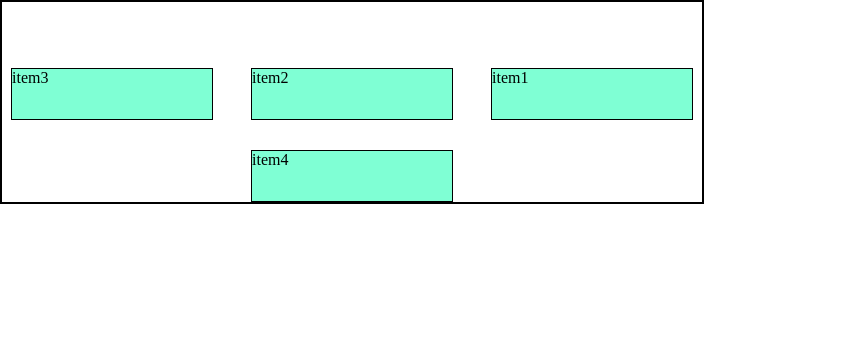
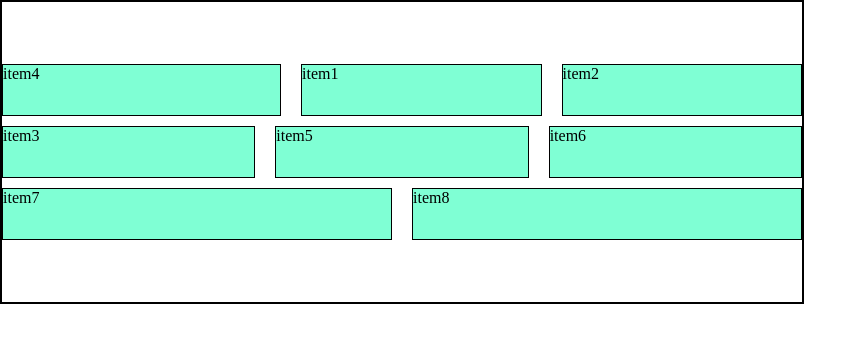
Before and after one commit to Rihan879/CSS-CSE24, a plain HTML site: page flex.html in a window 1280 px wide. Shown: the whole page, without its empty margins (0-867 px from the left). Drawn offline with Linux system fonts and the light colour scheme.

Commit message:
flex property

```diff
--- a/flex.html
+++ b/flex.html
@@ -9,9 +9,13 @@
 <body>
    <div class="container">
     <div class="item">item1</div>
-    <div class="item" id="1">item2</div>
+    <div class="item">item2</div>
     <div class="item">item3</div>
-    <div class="item">item4</div>
+    <div class="item item4">item4</div>
+    <div class="item">item5</div>
+    <div class="item">item6</div>
+    <div class="item">item7</div>
+    <div class="item">item8</div>
    </div>
 </body>
 </html>
--- a/style3.css
+++ b/style3.css
@@ -7,22 +7,25 @@
 .container{
     display: flex;
     border: 2px solid black;
-    height: 200px;
-    width: 700px;
-    flex-direction: row-reverse;
+    height: 300px;
+    width: 800px;
+    flex-direction: row;
     flex-wrap: wrap;
+    justify-content:flex-start;
+    align-items: center;
+    align-content:center;
+    gap: 10px 20px;
 
-    justify-content: space-around;
-    align-items: center;
-    align-content: flex-end;
-    gap: 30px 20px;
 }
 .item{
     height: 50px;
     width: 200px;
     border: 1px solid black;
     background-color: aquamarine;
+    flex-grow: 1;
 }
-#1{
-    height: 150px;
+.item4{
+    order: -1;
+    flex-grow: 2;
+    align-self: flex-end;
 }
```
